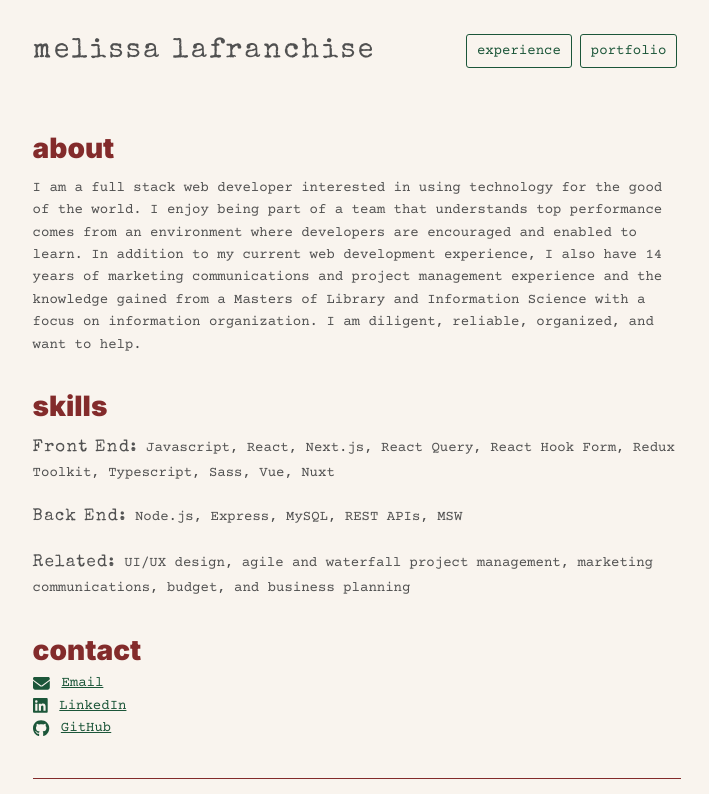
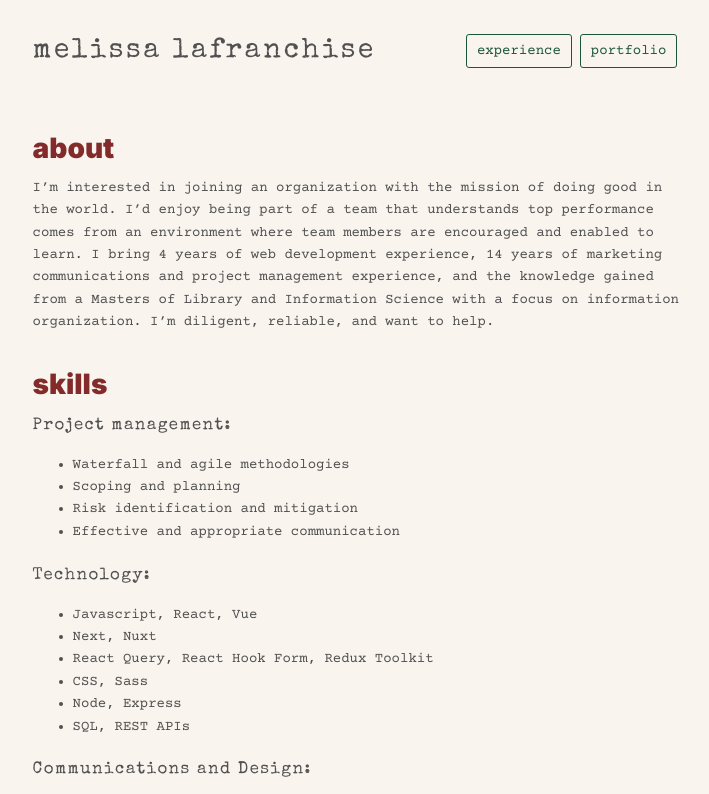
Before and after one commit to pulchrit/melissalafranchise, a Next.js app: page / in a window 1280 px wide. Shown: the top 794 px of the page, without its empty margins (283-992 px from the left). Built offline with nearby package versions, Linux system fonts and the light colour scheme.

Commit message:
Add more comphrehensive lsit of skills

```diff
--- a/pages/index.js
+++ b/pages/index.js
@@ -42,14 +42,14 @@ export default function Home() {
       <section>
         <Title text="about" />
         <p>
-          I am a full stack web developer interested in using technology for the
-          good of the world. I enjoy being part of a team that understands top
-          performance comes from an environment where developers are encouraged
-          and enabled to learn. In addition to my current web development
-          experience, I also have 14 years of marketing communications and
-          project management experience and the knowledge gained from a Masters
-          of Library and Information Science with a focus on information
-          organization. I am diligent, reliable, organized, and want to help.
+          I’m interested in joining an organization with the mission of doing
+          good in the world. I’d enjoy being part of a team that understands top
+          performance comes from an environment where team members are
+          encouraged and enabled to learn. I bring 4 years of web development
+          experience, 14 years of marketing communications and project
+          management experience, and the knowledge gained from a Masters of
+          Library and Information Science with a focus on information
+          organization. I’m diligent, reliable, and want to help.
         </p>
         <Subtitle text="skills" />
         <p className={styles.skill}>
@@ -59,12 +59,14 @@ export default function Home() {
               utilStyles.highlightFont
             )}
           >
-            Front End:
+            Project management:
           </span>{' '}
-          <span>
-            Javascript, React, Next.js, React Query, React Hook Form, Redux
-            Toolkit, Typescript, Sass, Vue, Nuxt
-          </span>
+          <ul>
+            <li>Waterfall and agile methodologies</li>
+            <li>Scoping and planning</li>
+            <li>Risk identification and mitigation</li>
+            <li>Effective and appropriate communication</li>
+          </ul>
         </p>
         <p className={styles.skill}>
           <span
@@ -73,9 +75,16 @@ export default function Home() {
               utilStyles.highlightFont
             )}
           >
-            Back End:
+            Technology:
           </span>{' '}
-          <span>Node.js, Express, MySQL, REST APIs, MSW</span>
+          <ul>
+            <li>Javascript, React, Vue</li>
+            <li>Next, Nuxt</li>
+            <li>React Query, React Hook Form, Redux Toolkit</li>
+            <li>CSS, Sass</li>
+            <li>Node, Express</li>
+            <li>SQL, REST APIs</li>
+          </ul>
         </p>
         <p className={styles.skill}>
           <span
@@ -84,12 +93,15 @@ export default function Home() {
               utilStyles.highlightFont
             )}
           >
-            Related:
+            Communications and Design:
           </span>{' '}
-          <span>
-            UI/UX design, agile and waterfall project management, marketing
-            communications, budget, and business planning
-          </span>
+          <ul>
+            <li>Marketing communication planning and budgeting</li>
+            <li>Process improvement</li>
+            <li>UI/UX design</li>
+            <li>Collateral design</li>
+            <li>Press release and copy writing</li>
+          </ul>
         </p>
         <Subtitle text="contact" />
         {contacts}
```
